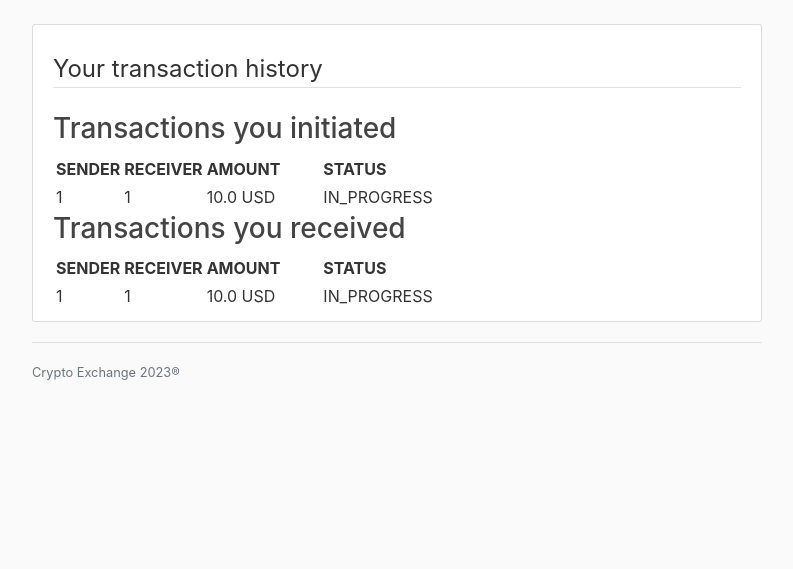
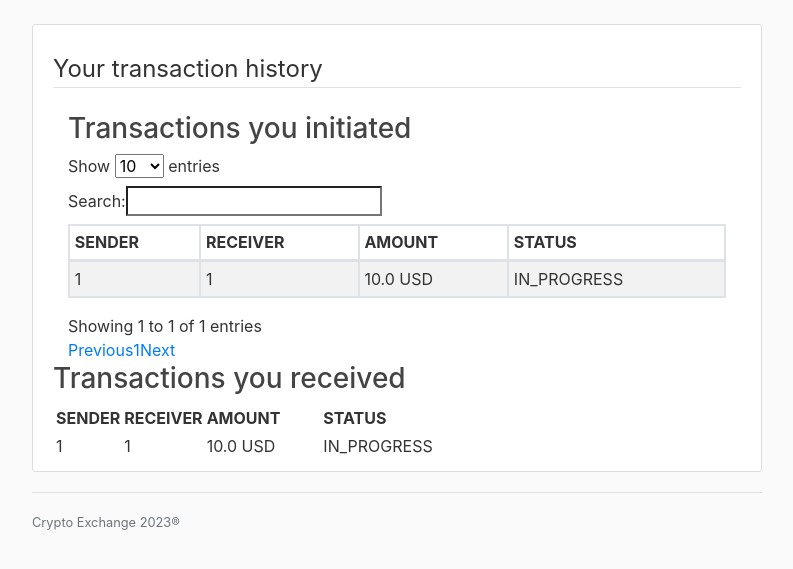
Before and after one commit to aniratak126/DRS, a Flask app: template CryptoProject/templates/history.html in a window 1280 px wide. Shown: the part 56-625 px from the top of the page, without its empty margins (53-846 px from the left). Run offline with Flask 2, Linux system fonts and the light colour scheme; tables that the repository leaves empty hold one stand-in row (values such as "Sample post"); the template is opened without the code that fills it: values that come from a table or form of the project are taken from there, most other values are stand-ins (such as "Sample title", 1, 10 or a date in 2020); some libraries are stand-ins or nearby versions.

Commit message:
Probna verzija za pretragu i sortiranje transakcija.

```diff
--- a/CryptoProject/templates/history.html
+++ b/CryptoProject/templates/history.html
@@ -1,6 +1,41 @@
 {% extends "layout.html" %}
 
 {% block content %}
+<style>
+        table.dataTable thead .sorting:after,
+    table.dataTable thead .sorting:before,
+    table.dataTable thead .sorting_asc:after,
+    table.dataTable thead .sorting_asc:before,
+    table.dataTable thead .sorting_asc_disabled:after,
+    table.dataTable thead .sorting_asc_disabled:before,
+    table.dataTable thead .sorting_desc:after,
+    table.dataTable thead .sorting_desc:before,
+    table.dataTable thead .sorting_desc_disabled:after,
+    table.dataTable thead .sorting_desc_disabled:before {
+    bottom: .5em;
+    }
+    </style>
+     <script type="text/javascript" src="https://code.jquery.com/jquery-2.1.1.min.js"></script>
+
+
+    <!--Data Table-->
+    <script type="text/javascript"  src=" https://cdn.datatables.net/1.10.25/js/jquery.dataTables.min.js"></script>
+    <script type="text/javascript"  src=" https://cdn.datatables.net/buttons/1.2.4/js/dataTables.buttons.min.js"></script>
+    <script src="https://cdn.datatables.net/1.10.23/js/jquery.dataTables.min.js" defer></script>
+    <!--Export table buttons-->
+    <script type="text/javascript"  src="https://cdnjs.cloudflare.com/ajax/libs/jszip/2.5.0/jszip.min.js"></script>
+    <script type="text/javascript" src="https://cdn.rawgit.com/bpampuch/pdfmake/0.1.24/build/pdfmake.min.js" ></script>
+    <script type="text/javascript"  src="https://cdn.rawgit.com/bpampuch/pdfmake/0.1.24/build/vfs_fonts.js"></script>
+    <script type="text/javascript" src="https://cdn.datatables.net/buttons/1.2.4/js/buttons.html5.min.js"></script>
+    <script type="text/javascript" src="https://cdn.datatables.net/buttons/1.2.1/js/buttons.print.min.js"></script>
+
+
+    <script>
+        $(document).ready(function() {
+            $('#dtBasicExample').DataTable();
+            $('.dataTables_length').addClass('bs-select');
+        });
+    </script>
     <div class="content-section">
       <div class="media">
         <div class="media-body">
@@ -13,15 +48,18 @@
                 {%if not historySend%}
                 <div></div>
                 {%else%}
-                <div>
+                <div class="container">
                     <h3>Transactions you initiated</h3>
-                    <table style="border-collapse: separate;">
+                    <table  id="dtBasicExample" class="table table-striped  table-bordered table-sm " style="border-collapse: separate;" cellspacing="0" width="100%">
+                        <thead>
                         <tr>
-                            <th>SENDER</th>
-                            <th>RECEIVER</th>
-                            <th>AMOUNT</th>
-                            <th>STATUS<th>
-
+                            <th class="th-sm">SENDER</th>
+                            <th class="th-sm">RECEIVER</th>
+                            <th class="th-sm">AMOUNT</th>
+                            <th class="th-sm">STATUS</th>
+                        </tr>
+                        </thead>
+                        <tbody>
                             {% for h in historySend%}
                             <tr>
                                 <td>
@@ -35,7 +73,7 @@
                                     {% if h.currency == 'money' %}
                                         $
                                     {% else %}
-                                    {{ h.currency }}
+                                        {{ h.currency }}
                                     {% endif %}
                                 </td>
                                 <td>
@@ -43,7 +81,8 @@
                                 </td>
                             </tr>
                             {% endfor %}
-                        </tr>
+                        </tbody>
+
                     </table>
                 </div>
                 {%endif%}
@@ -86,6 +125,7 @@
                 {%endif%}
             </fieldset>
     </div>
+
     <div class="border-top pt-3">
         <small class="text-muted">
             Crypto Exchange 2023®
--- a/CryptoProject/templates/layout.html
+++ b/CryptoProject/templates/layout.html
@@ -15,8 +15,10 @@
     {% else %}
         <title>Crypto Exchange</title>
     {% endif %}
+
 </head>
 <body>
+
     <header class="site-header">
       <nav class="navbar navbar-expand-md navbar-dark bg-steel fixed-top">
         <div class="container">
--- a/run.py
+++ b/run.py
@@ -5,8 +5,8 @@ app = create_app()
 if __name__ == '__main__':
     app.run(debug=True)
 
-    # with app.app_context():
-        # db.create_all()
+     #with app.app_context():
+        #db.create_all()
 
 # INSTRUCTIONS
 # itsdangerous -> Flask-Bcrypt -> Flask-Login -> Flask-Mail -> Flask-WTF -> Mail -> Pillow -> PyJWT -> WTForms
```
